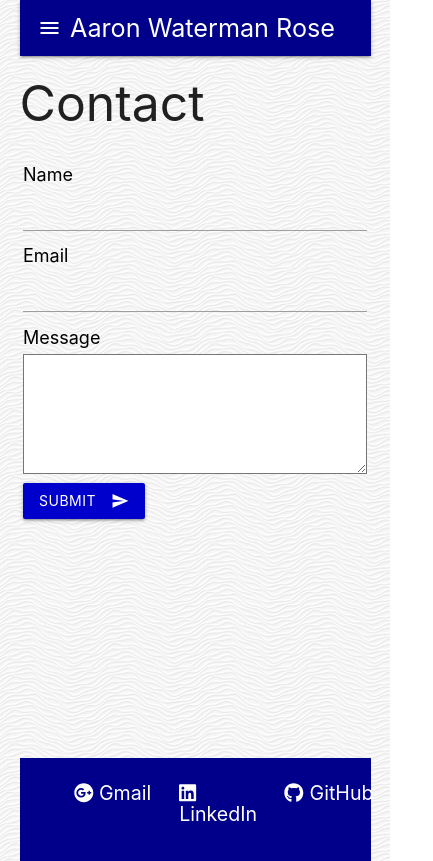
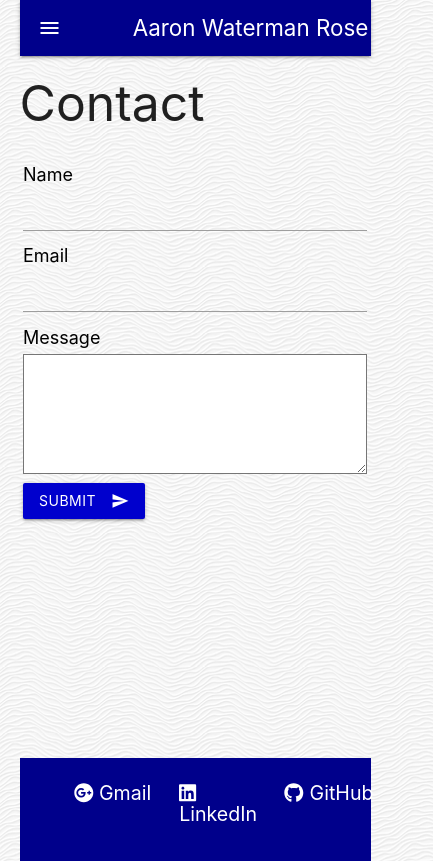
Before and after one commit to RexStrider/React-Portfolio, a React (Create React App) app in the folder client/: page /contact in a window 390 px wide. Shown: the whole page, 433 px wide, since content can reach past the window. Built offline with nearby package versions, Linux system fonts and the light colour scheme.

Commit message:
updating header for mobile friendliness

```diff
--- a/client/src/Components/Header.css
+++ b/client/src/Components/Header.css
@@ -14,7 +14,7 @@ nav {
 
 @media only screen and (max-width: 500px) {
     nav .brand-logo {
-        font-size: 1.8rem;
-        margin-left: 25px;
+        font-size: 1.6rem;
+        margin-left: 25%;
     }
 }
```
